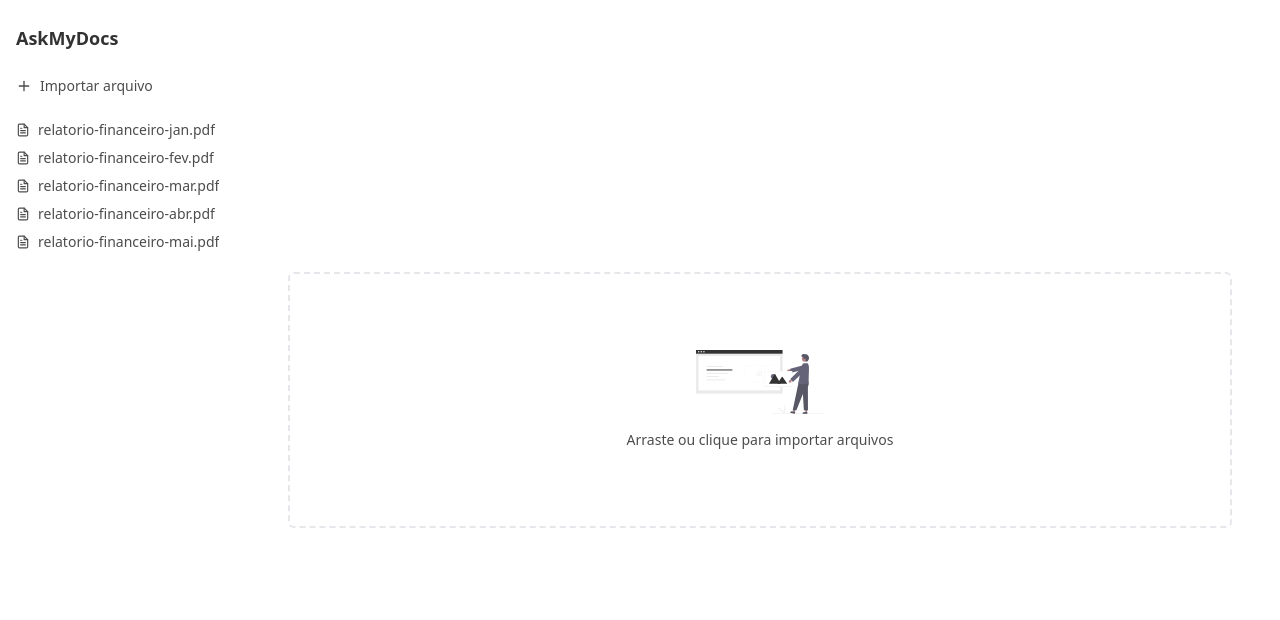
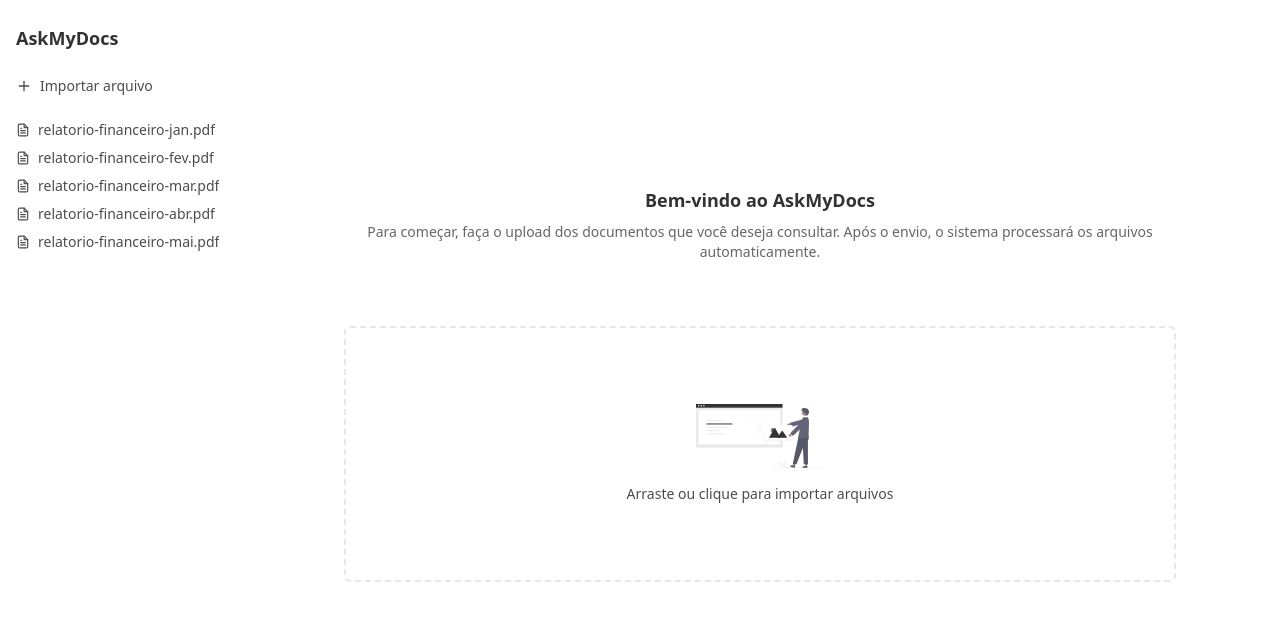
Before and after one commit to JVitoroliv3ira/askmydocs, a React (Vite) app in the folder askmydocs-frontend/: page / in a window 1280 px wide. Shown: the top 620 px of the page. Built offline with nearby package versions, Linux system fonts and the light colour scheme.

Commit message:
feat: Adiciona textinho explicando aplicação

```diff
--- a/askmydocs-frontend/src/pages/Home.tsx
+++ b/askmydocs-frontend/src/pages/Home.tsx
@@ -7,7 +7,17 @@ export default function Home() {
 
   return (
     <Layout>
-      <UploadArea onFilesSelected={(f) => { console.log(f) }} />
+      <div className="flex flex-col items-center text-center space-y-8 max-w-4xl w-full">
+        <div className="space-y-2">
+          <h1 className="text-lg font-semibold opacity-80">Bem-vindo ao AskMyDocs</h1>
+          <p className="text-sm opacity-60">
+            Para começar, faça o upload dos documentos que você deseja consultar.
+            Após o envio, o sistema processará os arquivos automaticamente.
+          </p>
+        </div>
+
+        <UploadArea onFilesSelected={(f) => { console.log(f) }} />
+      </div>
     </Layout>
   );
 }
```
